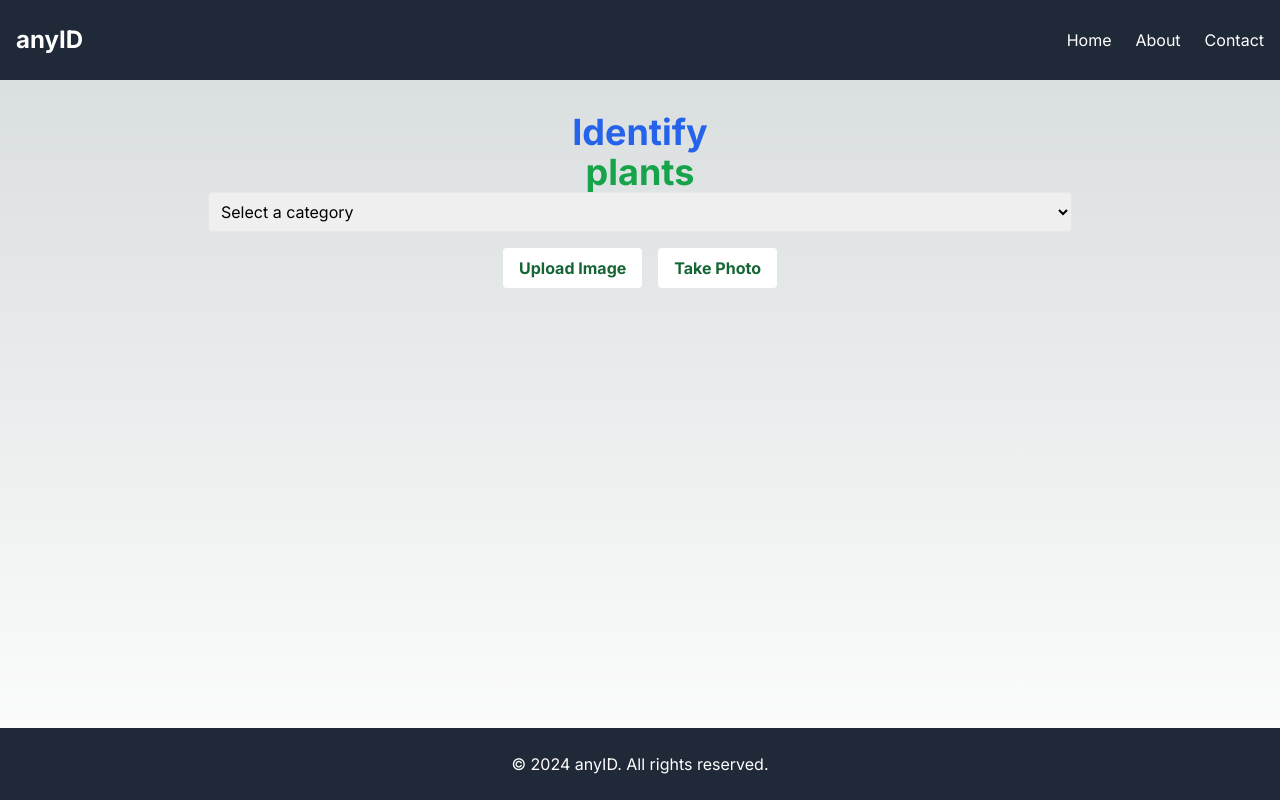
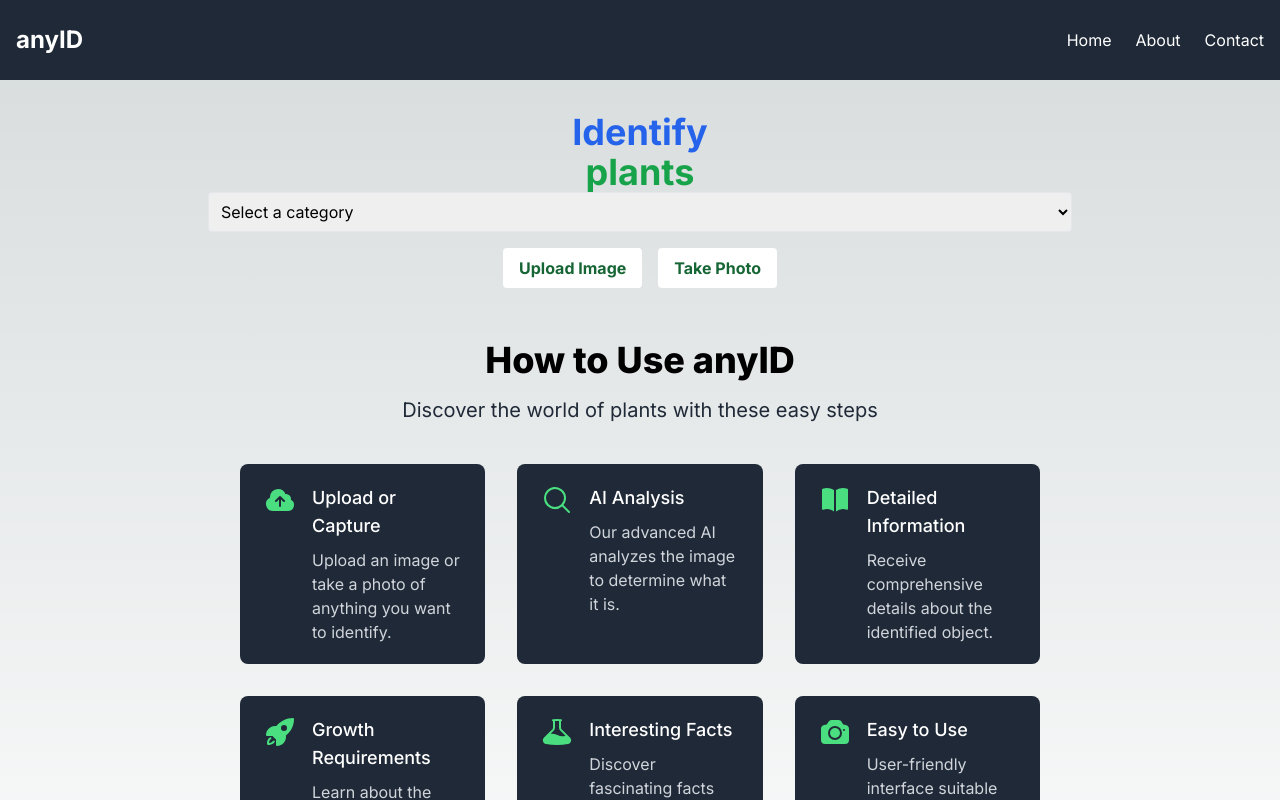
Before and after one commit to coderRajdeep/anyID, a Next.js app in the folder anyID/anyid/: page / in a window 1280 px wide. Shown: the top 800 px of the page. Built offline with nearby package versions, Linux system fonts and the light colour scheme.

Commit message:
changed frontend

```diff
--- /dev/null
+++ b/anyID/anyid/app/components/Howtouse.tsx
@@ -0,0 +1,73 @@
+import {
+    CameraIcon,
+    CloudArrowUpIcon,
+    MagnifyingGlassIcon,
+    BookOpenIcon,
+    BeakerIcon,
+    RocketLaunchIcon
+  } from '@heroicons/react/24/solid'
+
+  const features = [
+    {
+      name: 'Upload or Capture',
+      description: 'Upload an image or take a photo of anything you want to identify.',
+      icon: CloudArrowUpIcon,
+    },
+    {
+      name: 'AI Analysis',
+      description: 'Our advanced AI analyzes the image to determine what it is.',
+      icon: MagnifyingGlassIcon,
+    },
+    {
+      name: 'Detailed Information',
+      description: 'Receive comprehensive details about the identified object.',
+      icon: BookOpenIcon,
+    },
+    {
+      name: 'Growth Requirements',
+      description: 'Learn about the common uses, significance, or importance of the identified item.',
+      icon: RocketLaunchIcon,
+    },
+    {
+      name: 'Interesting Facts',
+      description: 'Discover fascinating facts and trivia related to the identified object.',
+      icon: BeakerIcon,
+    },
+    {
+      name: 'Easy to Use',
+      description: 'User-friendly interface suitable for everyone, from curious beginners to experienced users.',
+      icon: CameraIcon,
+    },
+  ]
+
+  export default function HowToUse() {
+    return (
+      <div className="py-5">
+        <div className="max-w-7xl mx-auto px-4 sm:px-6 lg:px-8">
+          <div className="text-center">
+            <h2 className="text-3xl font-extrabold text-blue sm:text-4xl">
+              How to Use anyID
+            </h2>
+            <p className="mt-4 text-xl text-gray-800">
+              Discover the world of plants with these easy steps
+            </p>
+          </div>
+          <div className="mt-10">
+            <div className="grid grid-cols-1 gap-8 sm:grid-cols-2 lg:grid-cols-3">
+              {features.map((feature) => (
+                <div key={feature.name} className="bg-gray-800 rounded-lg px-6 py-5 flex items-start">
+                  <div className="flex-shrink-0">
+                    <feature.icon className="h-8 w-8 text-green-400" aria-hidden="true" />
+                  </div>
+                  <div className="ml-4">
+                    <h3 className="text-lg font-medium text-white">{feature.name}</h3>
+                    <p className="mt-2 text-base text-gray-300">{feature.description}</p>
+                  </div>
+                </div>
+              ))}
+            </div>
+          </div>
+        </div>
+      </div>
+    )
+  }
--- a/anyID/anyid/app/page.tsx
+++ b/anyID/anyid/app/page.tsx
@@ -7,6 +7,8 @@ import { GoogleGenerativeAI } from '@google/generative-ai'
 import ImageUploader from './components/ImageUploader'
 import IdentificationResult from './components/IdentificationResult'
 import IdentifyAnimation from './components/IdentifyAnimation'
+import HowToUse from './components/Howtouse'
+
 
 const API_KEY = 'AIzaSyBMmaBLlzS3VUp8hNrF9Vj4rNSLLutxM7s'
 const genAI = new GoogleGenerativeAI(API_KEY)
@@ -144,6 +146,7 @@ export default function Home() {
       {loading && <p className="text-center mt-4">Identifying image...</p>}
       {error && <p className="text-red-500 text-center mt-4">{error}</p>}
       <IdentificationResult result={identificationResult} imageUrl={imageUrl} />
+      {!imageUrl && <HowToUse />}
     </div>
   )
 }
```
